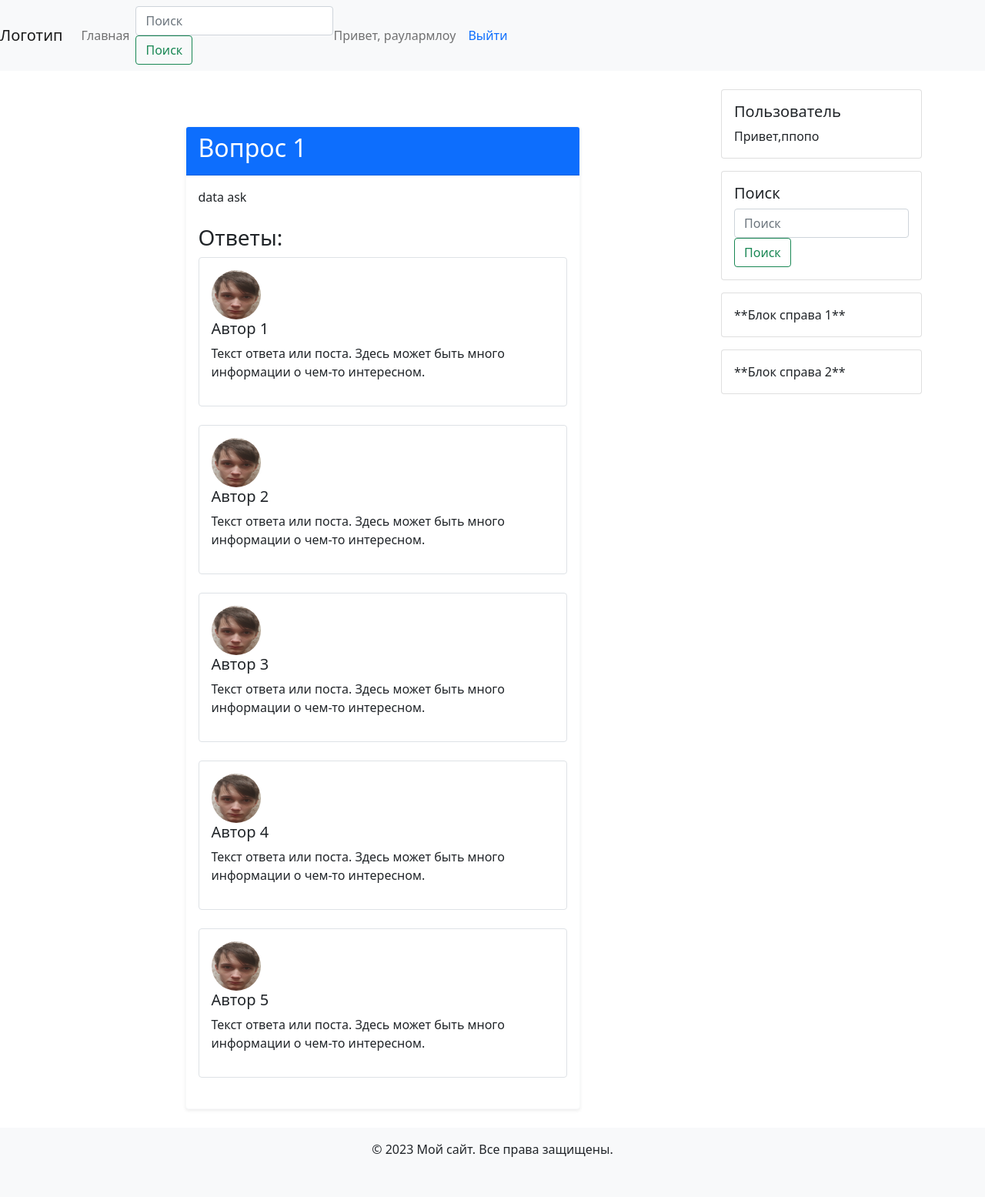
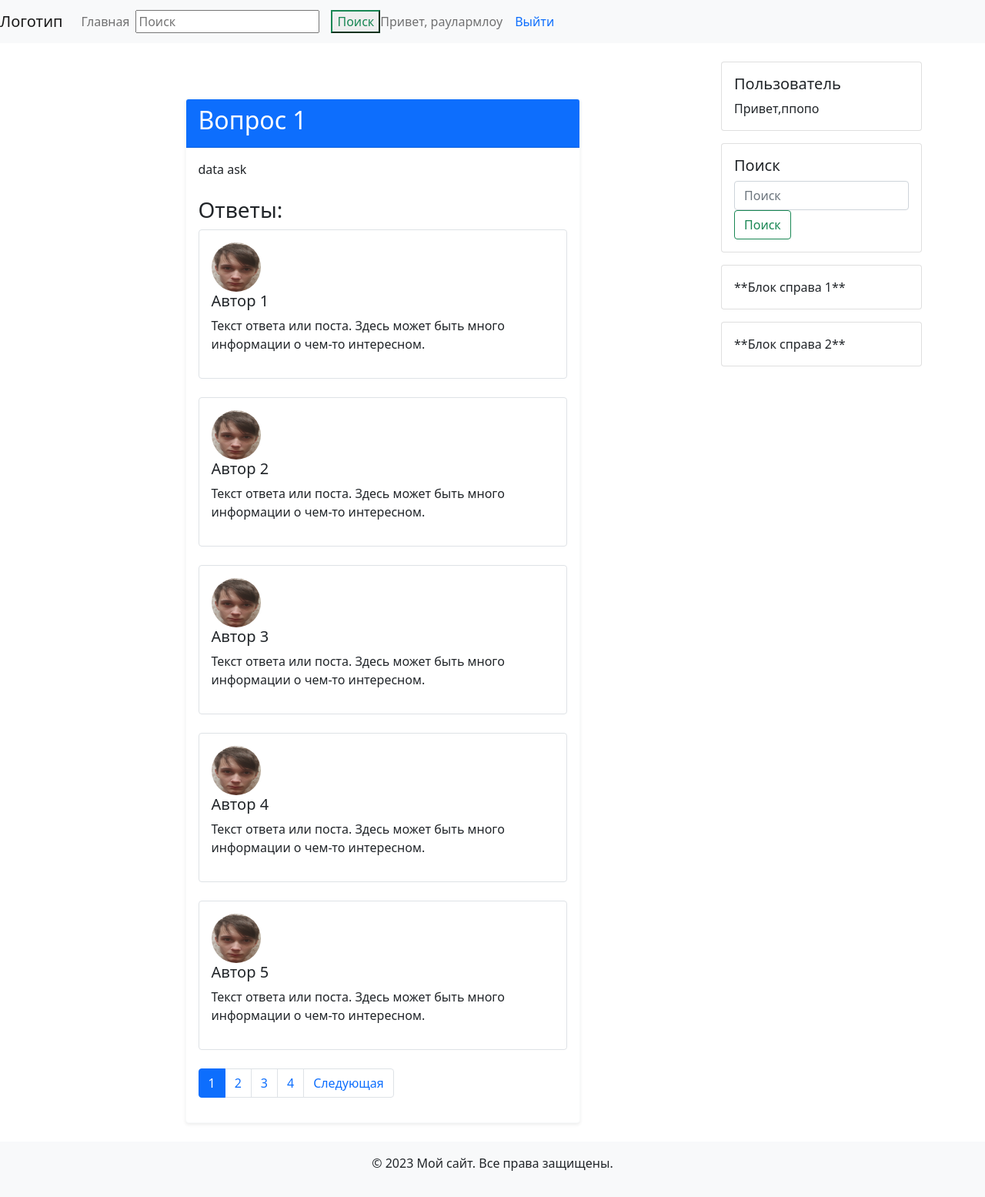
Before and after one commit to VDEN5/VK_EDU-WEB, a Django app: page /question/1 in a window 1280 px wide. Shown: the whole page at 77% size. Before the commit the page ends 1503 px from the top, so only its background shows below. Run offline with Django 5.2, Linux system fonts and the light colour scheme; some libraries are stand-ins or nearby versions.

Commit message:
correct hw2

```diff
--- a/itproger/main/static/main/css/main.css
+++ b/itproger/main/static/main/css/main.css
@@ -4,3 +4,15 @@
   left: 0;
   width: 100%;
 }
+.form-inline-head {
+    display: flex;
+    align-items: center; /* выравнивание по центру по вертикали */
+}
+
+.form-control-head {
+    margin-right: 10px; /* добавляет отступ справа от поля ввода */
+}
+
+.btn-head {
+    margin-left: 5px; /* добавляет отступ слева от кнопки */
+}
--- a/itproger/main/templates/main/base.html
+++ b/itproger/main/templates/main/base.html
@@ -19,10 +19,10 @@
                         <a class="nav-link" href="/">Главная</a>
                     </li>
                 </ul>
-                <form class="form-inline my-2 my-lg-0">
-                    <input class="form-control mr-sm-2" type="search" placeholder="Поиск" aria-label="Поиск">
-                    <button class="btn btn-outline-success my-2 my-sm-0" type="submit">Поиск</button>
-                </form>
+                <form class="form-inline-head my-2 my-lg-0">
+    <input class="form-control-head mr-sm-2" type="search" placeholder="Поиск" aria-label="Поиск">
+    <button class="btn-head btn-outline-success my-2 my-sm-0" type="submit">Поиск</button>
+</form>
                 <span class="navbar-text">
                     Привет, раулармлоу <!-- Предполагается, что вы используете Django -->
                 </span>
--- a/itproger/main/templates/main/question.html
+++ b/itproger/main/templates/main/question.html
@@ -26,6 +26,23 @@
                     {% empty %}
                         <p>Нет ответов на этот вопрос.</p>
                     {% endfor %}
+                    {% if paginator.num_pages > 1 %}
+    <nav aria-label="Page navigation example">
+      <ul class="pagination">
+        {% if page.has_previous %}
+          <li class="page-item"><a class="page-link" href="?page={{ page.previous_page_number }}">Предыдущая</a></li>
+        {% endif %}
+
+        {% for num in paginator.page_range %}
+          <li class="page-item {% if page.number == num %}active{% endif %}"><a class="page-link" href="?page={{ num }}">{{ num }}</a></li>
+        {% endfor %}
+
+        {% if page.has_next %}
+          <li class="page-item"><a class="page-link" href="?page={{ page.next_page_number }}">Следующая</a></li>
+        {% endif %}
+      </ul>
+    </nav>
+  {% endif %}
                 </div>
             </div>
         </div>
--- a/itproger/main/templates/main/questions_list.html
+++ b/itproger/main/templates/main/questions_list.html
@@ -4,7 +4,7 @@
   <h1>{% block title1 %}Список вопросов{% endblock %}</h1>
 
     {% for question in questions %}
-        <a class="btn btn-secondary" href="question/{{ forloop.counter0|add:page.start_index }}">
+        <a class="btn btn-secondary mb-4" href="question/{{ forloop.counter0|add:page.start_index }}">
         <div class="media mb-4">
             <img src="{% static 'main/img/Iam.jpg' %}" class="mr-3" alt="Аватар" width="64" height="64">
             <div class="media-body">
@@ -21,6 +21,8 @@
         </div>
         </a>
     {% endfor %}
+
+    <div class="mt-4">
         {% if paginator.num_pages > 1 %}
             <nav aria-label="Page navigation example">
                 <ul class="pagination">
@@ -38,4 +40,5 @@
                 </ul>
             </nav>
         {% endif %}
+    </div>
 {% endblock %}
--- a/itproger/main/views.py
+++ b/itproger/main/views.py
@@ -24,10 +24,14 @@ def tag(request,num):
     return render(request, 'main/tagquest.html', context=context1)
 def question(request,num):
     answers = []
-    for i in range(5):
+    for i in range(20):
         answers.append({"author": f"Автор {i + 1}", "tags": [i, i * 2],
                     "ans_data": "Текст ответа или поста. Здесь может быть много информации о чем-то интересном."})
-    return render(request,'main/question.html', context={'num': num,'answers':answers,'ask':'data ask'})
+    paginator = Paginator(answers, 5)  # Пагинация по 5 вопросов на страницу
+    page_number = request.GET.get('page')
+    page = paginator.get_page(page_number)
+    return render(request,'main/question.html', context={'num': num,'answers':page.object_list,'ask':'data ask',
+                                                         'paginator':paginator,'page':page})
 def ask(request):
     return render(request,'main/ask.html')
 def login(request):
```
Lines whose indentation alone changed are shown as unchanged.
